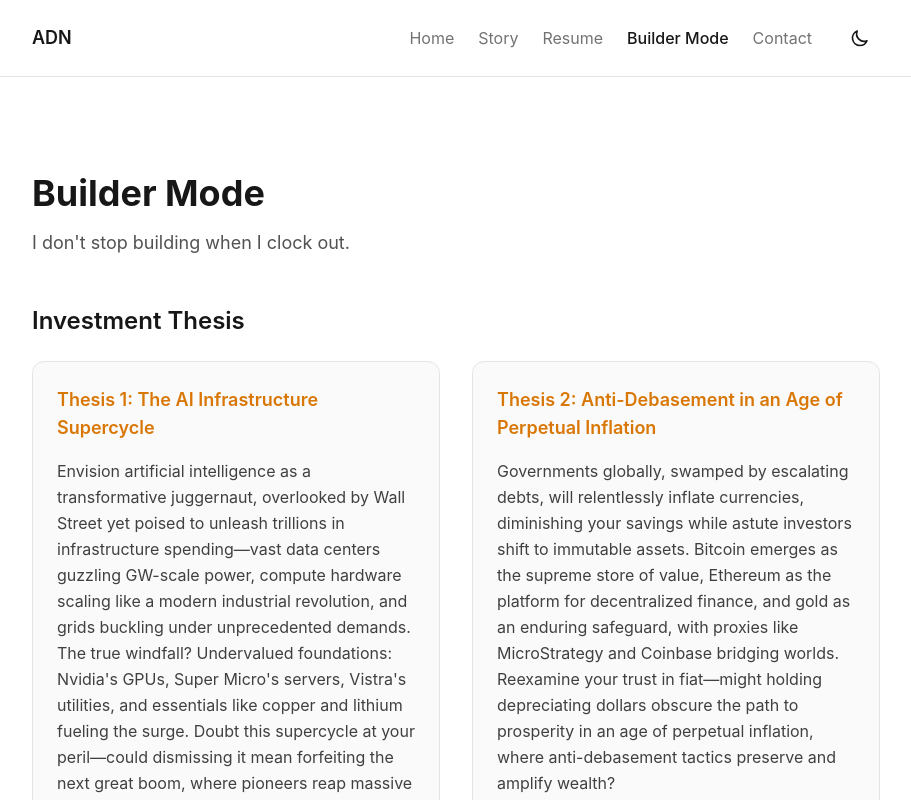
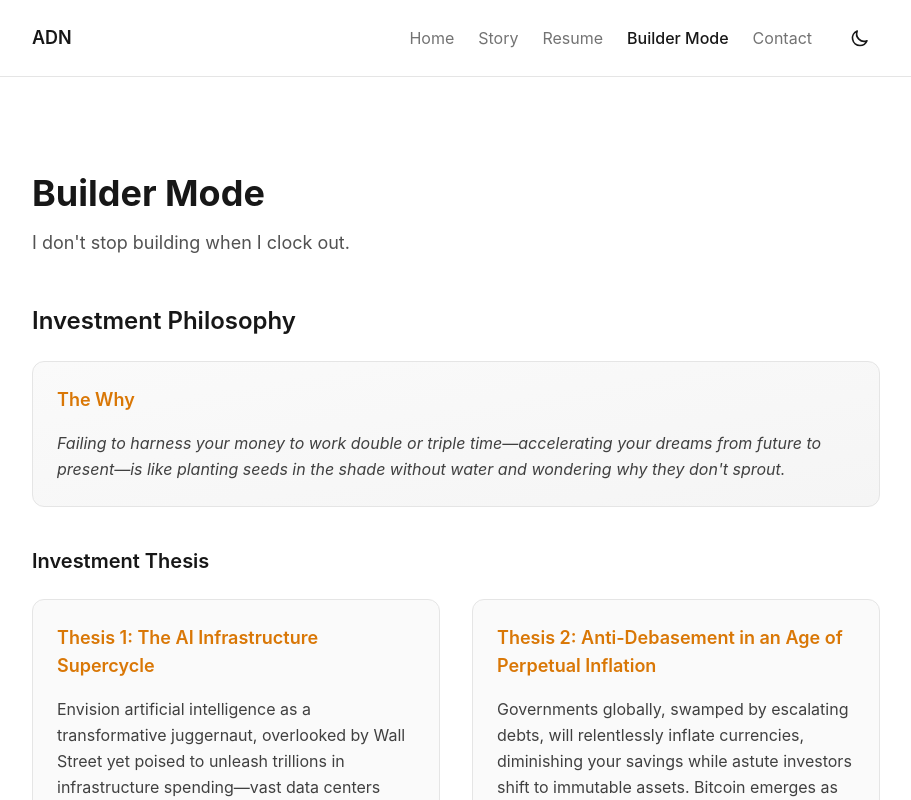
Before and after one commit to DogginitAN/andrewdavidnolan.com, a Next.js app: page /builder-mode in a window 1280 px wide. Shown: the top 800 px of the page, without its empty margins (184-1095 px from the left). Built offline with nearby package versions, Linux system fonts and the light colour scheme; a web font is replaced by a local one.

Commit message:
Add Investment Philosophy section with The Why before thesis

```diff
--- a/app/builder-mode/page.tsx
+++ b/app/builder-mode/page.tsx
@@ -7,9 +7,20 @@
         I don't stop building when I clock out.
       </p>
 
-      {/* Investment Thesis */}
+      {/* Investment Philosophy */}
       <section className="mb-16">
-        <h2 className="text-2xl font-semibold mb-6">Investment Thesis</h2>
+        <h2 className="text-2xl font-semibold mb-6">Investment Philosophy</h2>
+
+        {/* The Why */}
+        <div className="mb-10 p-6 rounded-xl bg-gradient-to-br from-neutral-50 to-neutral-100 dark:from-neutral-900 dark:to-neutral-800 border border-neutral-200 dark:border-neutral-700">
+          <h3 className="text-lg font-semibold mb-4 text-amber-600 dark:text-amber-500">The Why</h3>
+          <p className="text-neutral-700 dark:text-neutral-300 leading-relaxed italic">
+            Failing to harness your money to work double or triple time—accelerating your dreams from future to present—is like planting seeds in the shade without water and wondering why they don't sprout.
+          </p>
+        </div>
+
+        {/* Investment Thesis */}
+        <h3 className="text-xl font-semibold mb-6">Investment Thesis</h3>
 
         {/* Flow Diagram Container */}
         <div className="relative">
```
